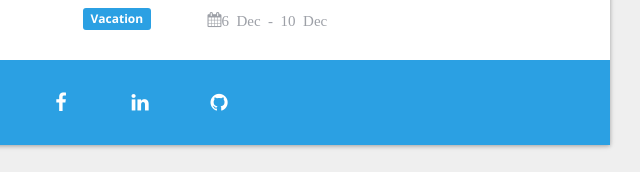
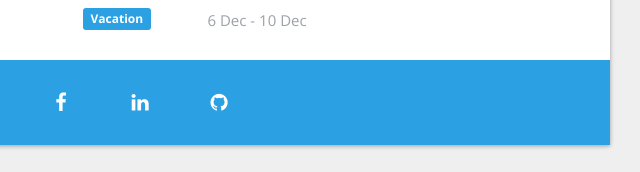
Before and after one commit to Albatrosssssss/Albatrosssssss.github.io, a plain HTML site: page index.html in a window 1280 px wide. Shown: the part 836-1008 px from the top of the page, 500-1140 px from the left. Drawn offline with nearby package versions, Linux system fonts and the light colour scheme; some packages are replaced by stand-ins of ours; files whose address does not match are found by name.

Commit message:
Update index.html

```diff
--- a/index.html
+++ b/index.html
@@ -216,7 +216,7 @@
 
 													<li class="clearfix">
 														<strong class="title"><span class="button">Vacation</span></strong>
-														<span class="cont"><i class="icon icon-calendar">6 Dec - 10 Dec</i></span>
+														<span class="cont">6 Dec - 10 Dec</i></span>
 													</li>
 												</ul>
 										</div>
```
